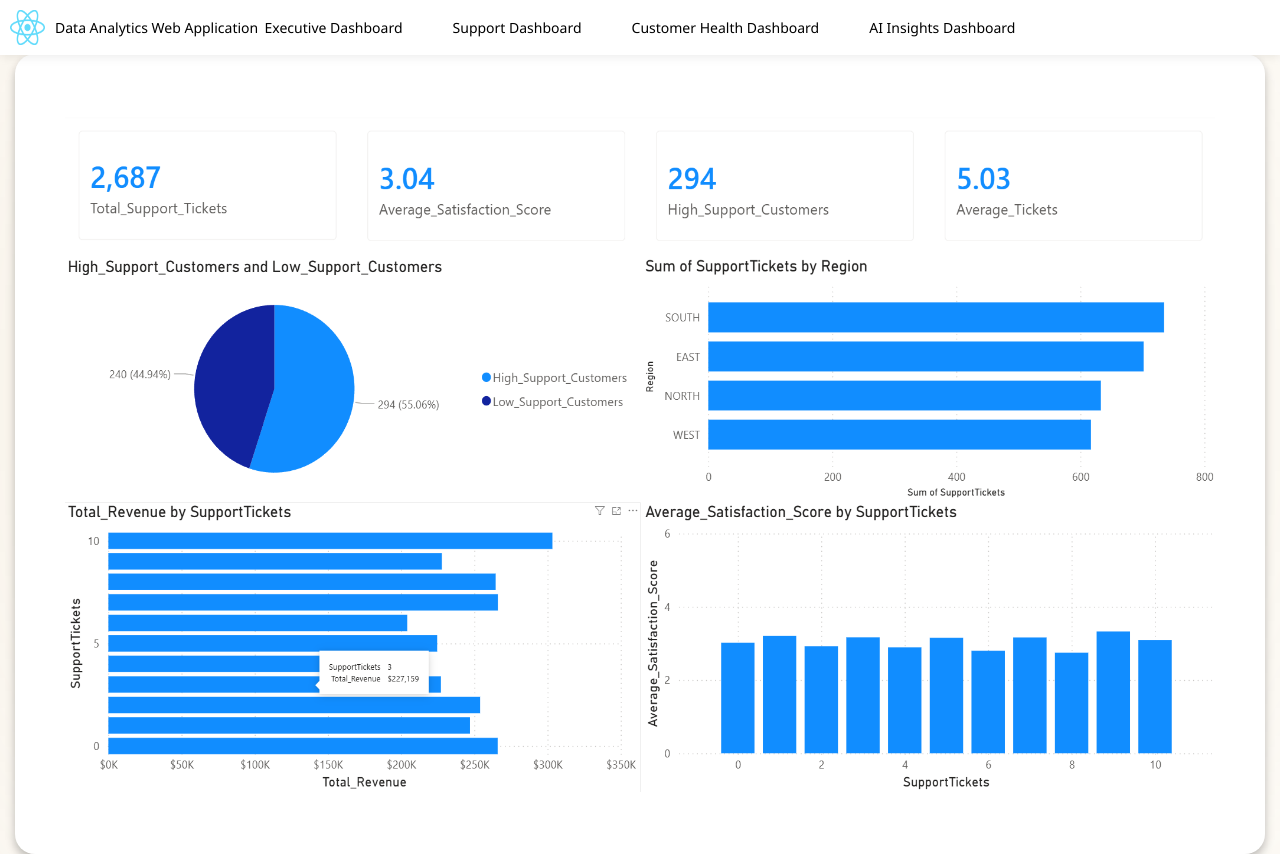
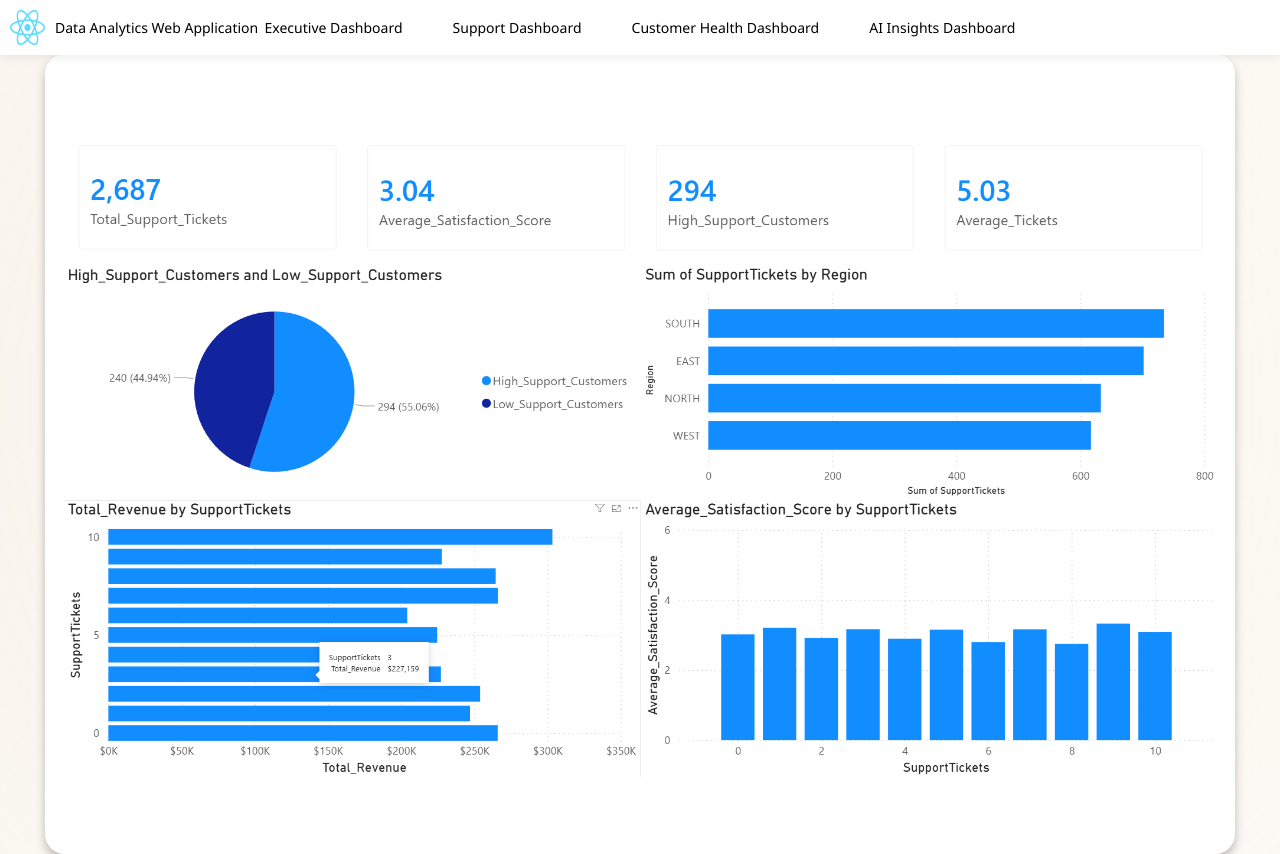
Before and after one commit to AnthonyKlimas/PowerBI-Web-Application, a React (Vite) app: page /support in a window 1280 px wide. Built offline with nearby package versions, Linux system fonts and the light colour scheme.

Commit message:
Dimetions for seperate device support

```diff
--- a/src/dashboard.css
+++ b/src/dashboard.css
@@ -1,7 +1,10 @@
 .executivedashImg
 {
-    width: 1150px;
-    height: 675px;
+    padding-left: 20px;
+    padding-right: 20px;
+    width: 100%;
+    max-width: 1150px;
+    height: auto;
 }
 
 .execHeader
@@ -14,18 +17,26 @@
 
 .healthdashImg
 {
-    width: 1150px;
-    height: 675px;
+    padding-left: 20px;
+    padding-right: 20px;
+    width: 100%;
+    max-width: 1150px;
+    height: auto;
 }
 
 .supportdashImg
 {
-    width: 1150px;
-    height: 675px;
+    padding-left: 20px;
+    padding-right: 20px;
+    width: 100%;
+    max-width: 1150px;
+    height: auto;
 }
 
 .insightsHeader
 {
+    padding-left: 20px;
+    padding-right: 20px;
     margin-top: -1px;
     margin-bottom: 10px;
     font-size: 50px;
--- a/src/style.css
+++ b/src/style.css
@@ -38,8 +38,9 @@ body
     border-radius: 20px;
     box-shadow: 0px 5px 10px rgba(0,0,0,0.25);
 
-    width: 1250px;
-    height: 800px;
+    width: 100%;
+    max-width: 1250px;
+    min-height: 800px;
 
 }
 
```
